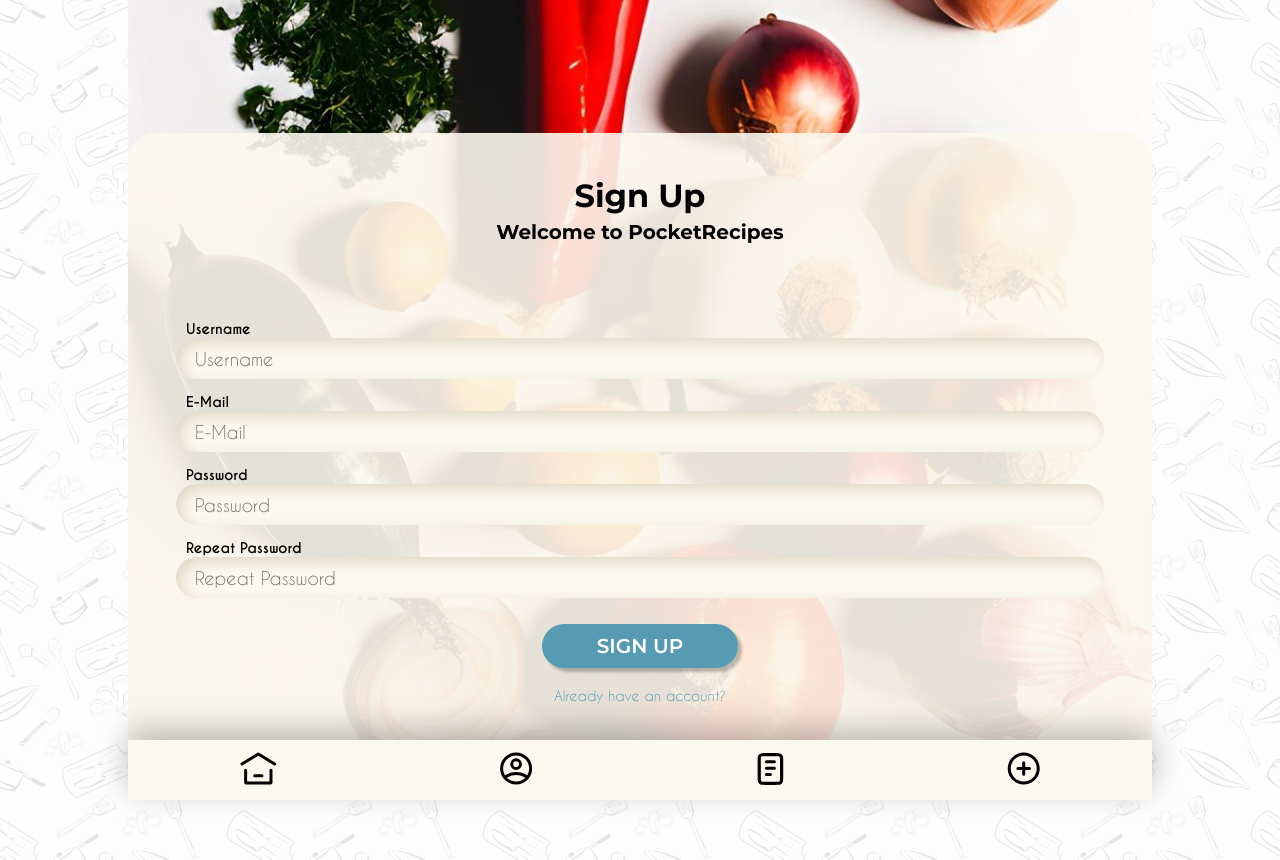
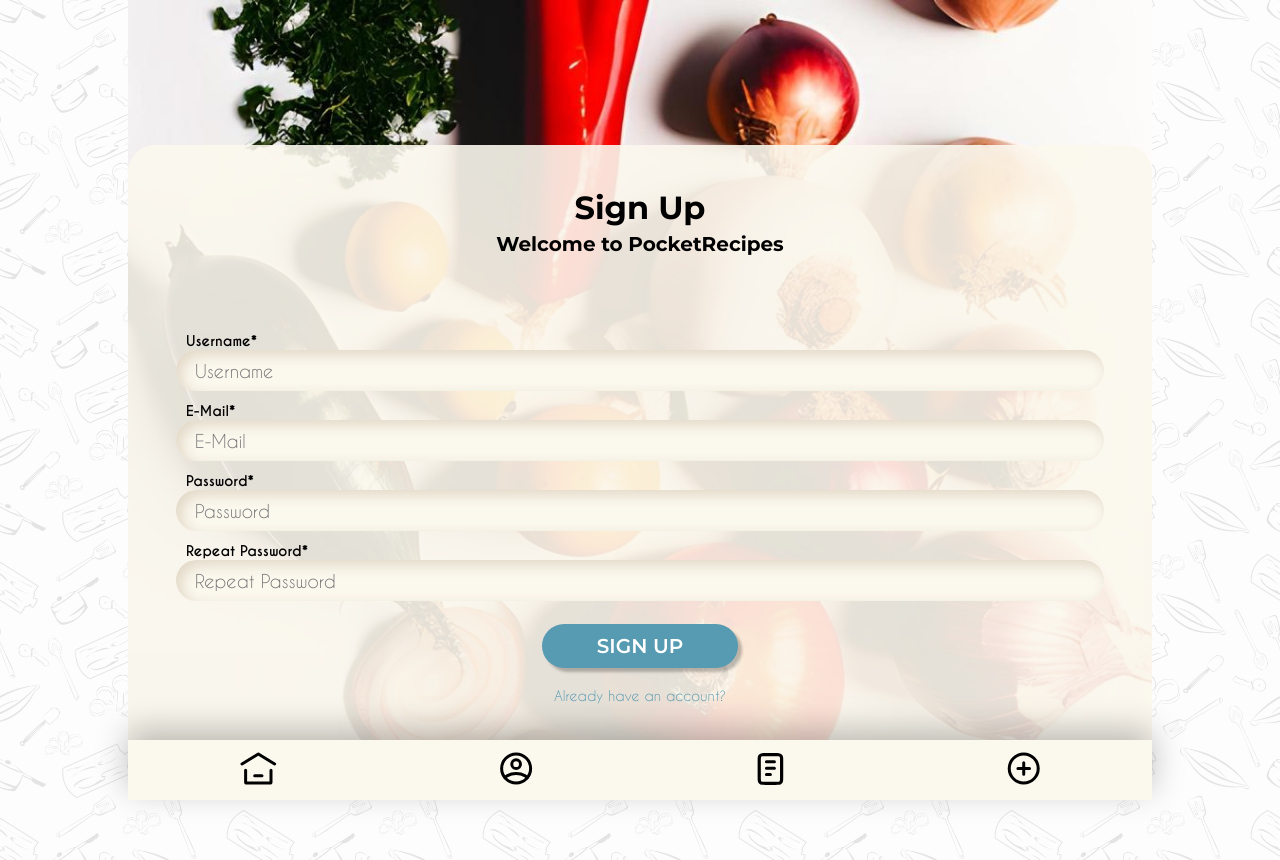
Before and after one commit to zhva/PocketRecipes, a React (Create React App) app: page /signup in a window 1280 px wide. Built offline with nearby package versions, Linux system fonts and the light colour scheme; no server answers; the HTML template or start-up script is replaced by a standard one.

Commit message:
moves error messages into TextInput

```diff
--- a/src/components/Signup.jsx
+++ b/src/components/Signup.jsx
@@ -8,7 +8,8 @@ import { auth } from '../firebase'
 import { useNavigate } from 'react-router-dom'
 
 const validationSchema = object().shape({
-  name: string(),
+  name: string()
+    .required('Name is a required field'),
   email: string()
     .email('Invalid email format')
     .required('Email is a required field'),
@@ -63,11 +64,12 @@ const useSigup = () => {
     }
   }, [isSignUpSuccessful, isEmailTaken, navigate])
 
-  return { handleSubmit, handleChange: formik.handleChange, handleBlur: formik.handleBlur, values: formik.values, errors }
+  return { handleSubmit, handleChange: formik.handleChange, handleBlur: formik.handleBlur, values: formik.values, submitCount: formik.submitCount, errors }
 }
 
 export const Signup = () => {
-  const { handleSubmit, handleChange, handleBlur, values, errors } = useSigup()
+  const { handleSubmit, handleChange, handleBlur, values, submitCount, errors } = useSigup()
+  const isSubmitted = submitCount > 0
 
   return (
     <div className='signup-page'>
@@ -79,55 +81,47 @@ export const Signup = () => {
               <TextInput
                   type="text"
                   name="name"
-                  label="Username"
+                  label="Username*"
                   placeholder="Username"
                   value={values.name}
                   onChange={handleChange}
                   onBlur={handleBlur}
                   variant="text"
+                  errors={isSubmitted && errors && errors.name}
               />
-              <span className='formik-errors'>
-                  {errors.name}
-              </span>
               <TextInput
                   type="email"
                   name="email"
-                  label="E-Mail"
+                  label="E-Mail*"
                   placeholder="E-Mail"
                   value={values.email}
                   onChange={handleChange}
                   onBlur={handleBlur}
                   variant="email"
+                  errors={isSubmitted && errors && errors.email}
               />
-              <span className='formik-errors'>
-                  {errors.email}
-              </span>
               <TextInput
                   type="password"
                   name="password"
-                  label="Password"
+                  label="Password*"
                   placeholder="Password"
                   value={values.password}
                   onChange={handleChange}
                   onBlur={handleBlur}
                   variant="password"
+                  errors={isSubmitted && errors && errors.password}
               />
-              <span className='formik-errors'>
-                  {errors.password}
-              </span>
               <TextInput
                   type="password"
                   name="passwordRepeat"
-                  label="Repeat Password"
+                  label="Repeat Password*"
                   placeholder="Repeat Password"
                   value={values.passwordRepeat}
                   onChange={handleChange}
                   onBlur={handleBlur}
                   variant="password"
+                  errors={isSubmitted && errors && errors.passwordRepeat}
               />
-              <span className='formik-errors'>
-                  {errors.passwordRepeat}
-              </span>
               <Button type="submit" variant="Sign up">Sign Up</Button>
               <a href={'/login'}>Already have an account?</a>
           </div>
--- a/src/components/TextInput.jsx
+++ b/src/components/TextInput.jsx
@@ -1,6 +1,6 @@
 import React from 'react'
 
-export const TextInput = ({ value, label, name, placeholder, type, onChange }) => {
+export const TextInput = ({ value, label, name, placeholder, type, onChange, errors }) => {
   return (
     <div className='text-input-container'>
       { label && <label htmlFor="input-field">{label}</label> }
@@ -12,6 +12,9 @@ export const TextInput = ({ value, label, name, placeholder, type, onChange }) =
         placeholder={placeholder}
         onChange={onChange}
       />
+      <span className='formik-errors'>
+        {errors && errors}
+      </span>
     </div>
   )
 }
```
